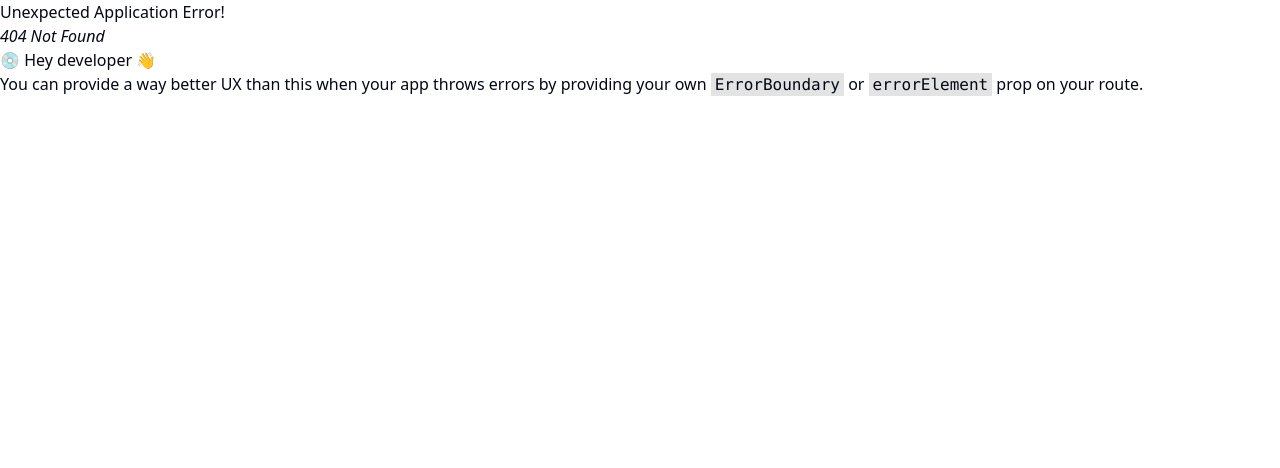
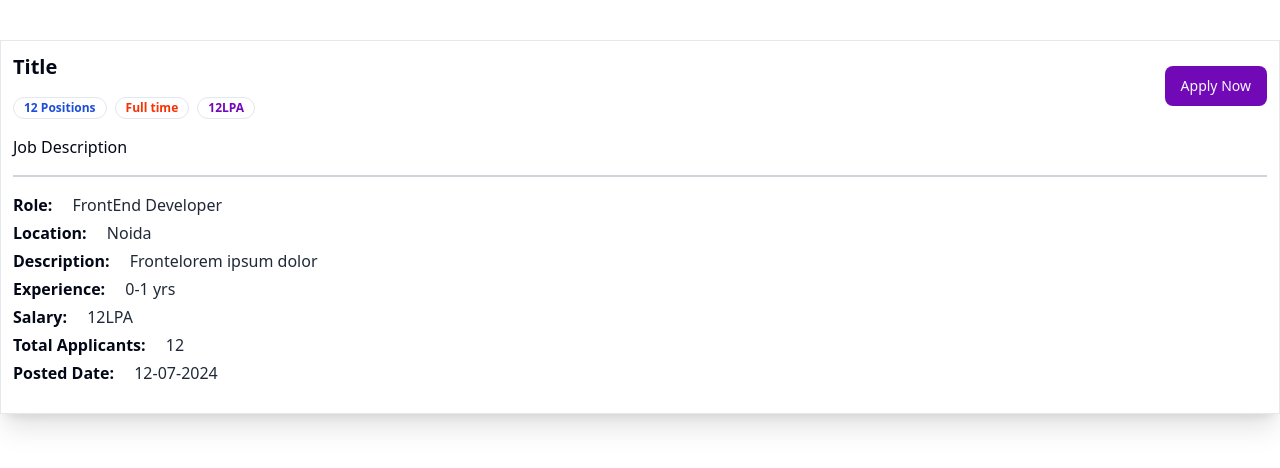
Before and after one commit to MoAnsarMansoorie/job-portal-mern, a React (Vite) app in the folder frontend/: page /description/1 in a window 1280 px wide. Before the commit this address had no page. Shown: the top 468 px of the page. Built offline with nearby package versions, Linux system fonts and the light colour scheme.

Commit message:
created JobDescription page

```diff
--- a/frontend/src/App.jsx
+++ b/frontend/src/App.jsx
@@ -7,6 +7,7 @@
 import Jobs from './pages/Jobs'
 import Browse from './pages/Browse'
 import Profile from './pages/Profile'
+import JobDescription from './pages/JobDescription'
 
 const appRouter = createBrowserRouter([
   {
@@ -24,6 +25,10 @@
   {
     path: "/jobs",
     element: <Jobs />
+  },
+  {
+    path: "/description/:id",
+    element: <JobDescription />
   },
   {
     path: "/browse",
--- a/frontend/src/components/sharedComponents/JobCard.jsx
+++ b/frontend/src/components/sharedComponents/JobCard.jsx
@@ -2,8 +2,12 @@
 import { Button } from "../ui/button";
 import { Avatar, AvatarImage } from "../ui/avatar";
 import { Badge } from "../ui/badge";
+import { useNavigate } from "react-router-dom";
 
 const JobCard = () => {
+  const navigate = useNavigate()
+  const jobId = "biaueiuhk"
+
   return (
     <div className="p-5 rounded-md bg-white border border-gray-200 shadow-xl">
       <div className="flex items-center justify-between">
@@ -44,7 +48,7 @@
         </Badge>
       </div>
       <div className="flex items-center gap-4 mt-4">
-        <Button variant="outline">Details</Button>
+        <Button onClick={() => navigate(`/description/${jobId}`)} variant="outline">Details</Button>
         <Button className="bg-[#7209b7]">Save For Later</Button>
       </div>
     </div>
--- /dev/null
+++ b/frontend/src/pages/JobDescription.jsx
@@ -0,0 +1,49 @@
+import { Badge } from "@/components/ui/badge";
+import { Button } from "@/components/ui/button";
+
+const JobDescription = () => {
+  const isApplied = false;
+
+  return (
+    <div className="max-w-7xl mx-auto border border-gray-200 bg-white shadow-xl p-3 mt-10">
+      <div className="flex items-center justify-between">
+        <div>
+          <h1 className="font-bold text-xl">Title</h1>
+          <div className="flex items-center gap-2 mt-4">
+            <Badge className={"text-blue-700 font-bold"} variant="ghost">
+              12 Positions
+            </Badge>
+            <Badge className={"text-[#F83002] font-bold"} variant="ghost">
+              Full time
+            </Badge>
+            <Badge className={"text-[#7209b7] font-bold"} variant="ghost">
+              12LPA
+            </Badge>
+          </div>
+        </div>
+        <Button
+          disabled={isApplied}
+          className={`rounded-lg ${
+            isApplied
+              ? "bg-gray-600 cursor-not-allowed"
+              : "bg-[#7209b7] hover:bg-[#7b40a1]"
+          }`}
+        >
+          {isApplied ? "Already applied" : "Apply Now"}
+        </Button>
+      </div>
+      <h1 className='border-b-2 border-b-gray-300 font-medium py-4'>Job Description</h1>
+            <div className='my-4'>
+                <h1 className='font-bold my-1'>Role: <span className='pl-4 font-normal text-gray-800'>FrontEnd Developer</span></h1>
+                <h1 className='font-bold my-1'>Location: <span className='pl-4 font-normal text-gray-800'>Noida</span></h1>
+                <h1 className='font-bold my-1'>Description: <span className='pl-4 font-normal text-gray-800'>Frontelorem ipsum dolor</span></h1>
+                <h1 className='font-bold my-1'>Experience: <span className='pl-4 font-normal text-gray-800'>0-1 yrs</span></h1>
+                <h1 className='font-bold my-1'>Salary: <span className='pl-4 font-normal text-gray-800'>12LPA</span></h1>
+                <h1 className='font-bold my-1'>Total Applicants: <span className='pl-4 font-normal text-gray-800'>12</span></h1>
+                <h1 className='font-bold my-1'>Posted Date: <span className='pl-4 font-normal text-gray-800'>12-07-2024</span></h1>
+            </div>
+    </div>
+  );
+};
+
+export default JobDescription;
```
